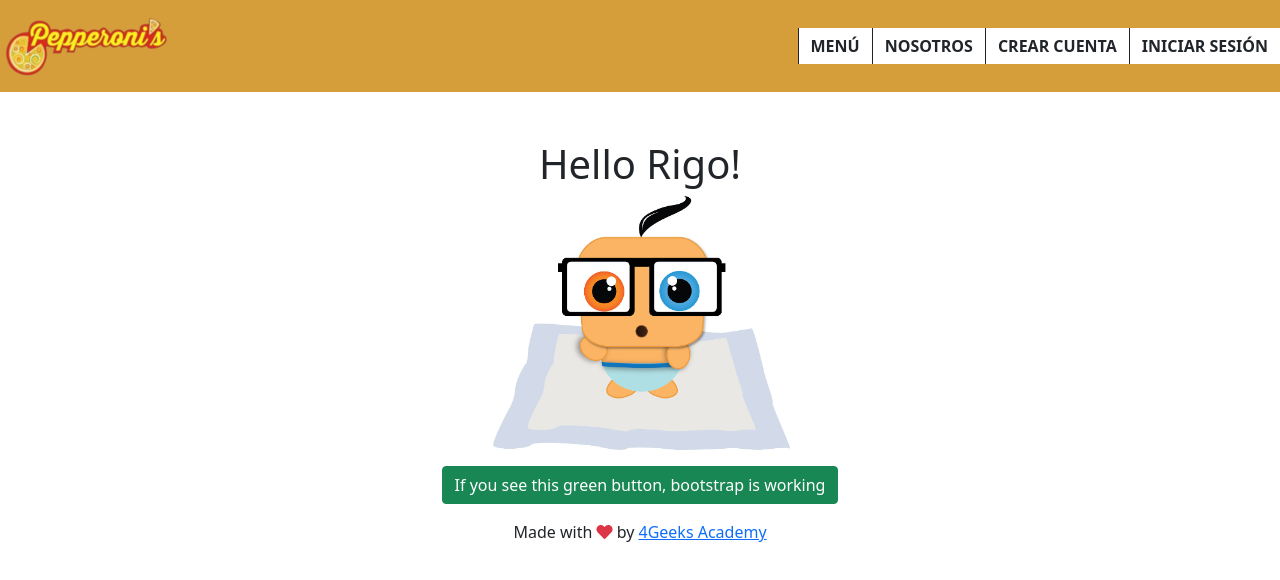
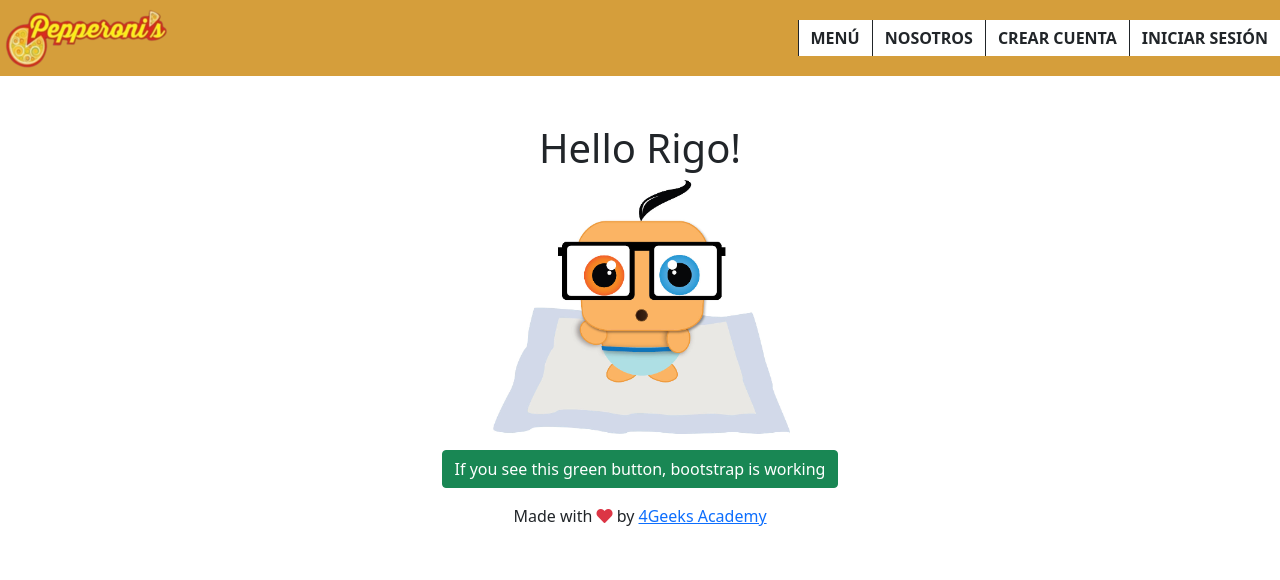
Before and after one commit to titobalza/Pepperonis, a React app: page / in a window 1280 px wide. Built offline with nearby package versions, Linux system fonts and the light colour scheme.

Commit message:
avanzando ando

```diff
--- a/src/js/component/navbar.js
+++ b/src/js/component/navbar.js
@@ -6,23 +6,13 @@ export const Navbar = () => {
   return (
     <nav className="navbar navbar-light bg-D59E3B mb-3">
       <Link to="/">
-	  	<img src={icono} alt="Icono" className="navbar-brand mb-0 h1" />
+        <img src={icono} alt="Icono" className="navbar-brand mb-0 h1" />
       </Link>
-      <div className="ml-auto">
-        <ul className="navbar-nav d-flex flex-row ">
-          <li className="nav-item ">
-            <Link to="/menu" className="flex-fill btn btn-outline-dark btn-square">MENÚ</Link>
-          </li>
-          <li className="nav-item">
-            <Link to="/nosotros" className="flex-fill btn btn-outline-dark btn-square">NOSOTROS</Link>
-          </li>
-          <li className="nav-item">
-            <Link to="/crear-cuenta" className="flex-fill btn  btn-outline-dark btn-square">CREAR CUENTA</Link>
-          </li>
-          <li className="nav-item">
-            <Link to="/login" className="flex-fill btn btn-outline-dark btn-square">INICIAR SESIÓN</Link>
-          </li>
-        </ul>
+      <div className="ml-auto d-flex align-items-stretch">
+        <Link to="/menu" className="btn btn-outline-dark btn-square ">MENÚ</Link>
+        <Link to="/nosotros" className="btn btn-outline-dark btn-square ">NOSOTROS</Link>
+        <Link to="/crear-cuenta" className="btn btn-outline-dark btn-square ">CREAR CUENTA</Link>
+        <Link to="/login" className="btn btn-outline-dark btn-square ">INICIAR SESIÓN</Link>
       </div>
     </nav>
   );
--- a/src/styles/index.css
+++ b/src/styles/index.css
@@ -2,9 +2,8 @@
     General Styles
 */
 .btn-square {
+
     background-color: white;
-    width: 100%;
-    height: 100%;
     border-radius: 0;
     outline-width: 0;
     border-top: none;
@@ -27,4 +26,6 @@
 
   .bg-D59E3B {
     background-color: #D59E3B;
+    padding-top: 0;
+    padding-bottom: 0;
   }
```
